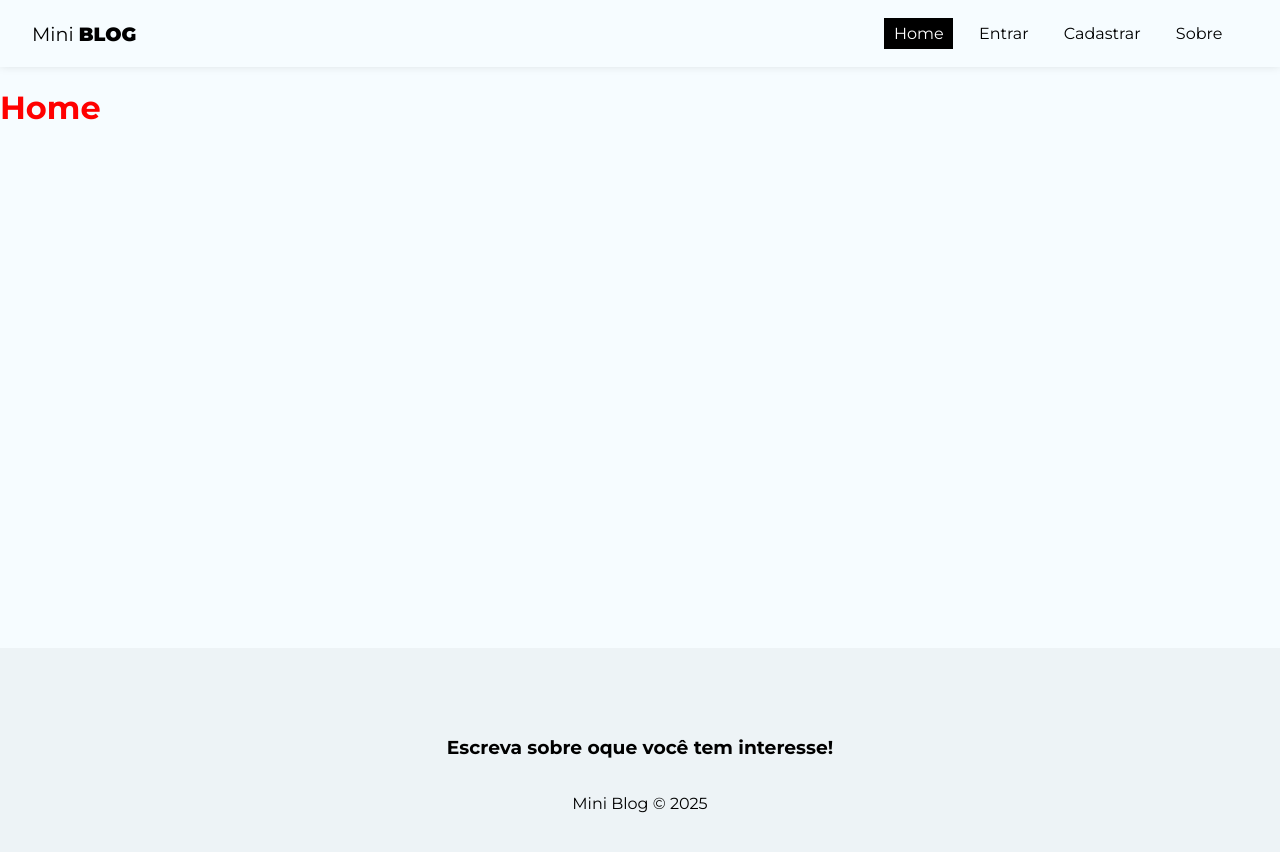
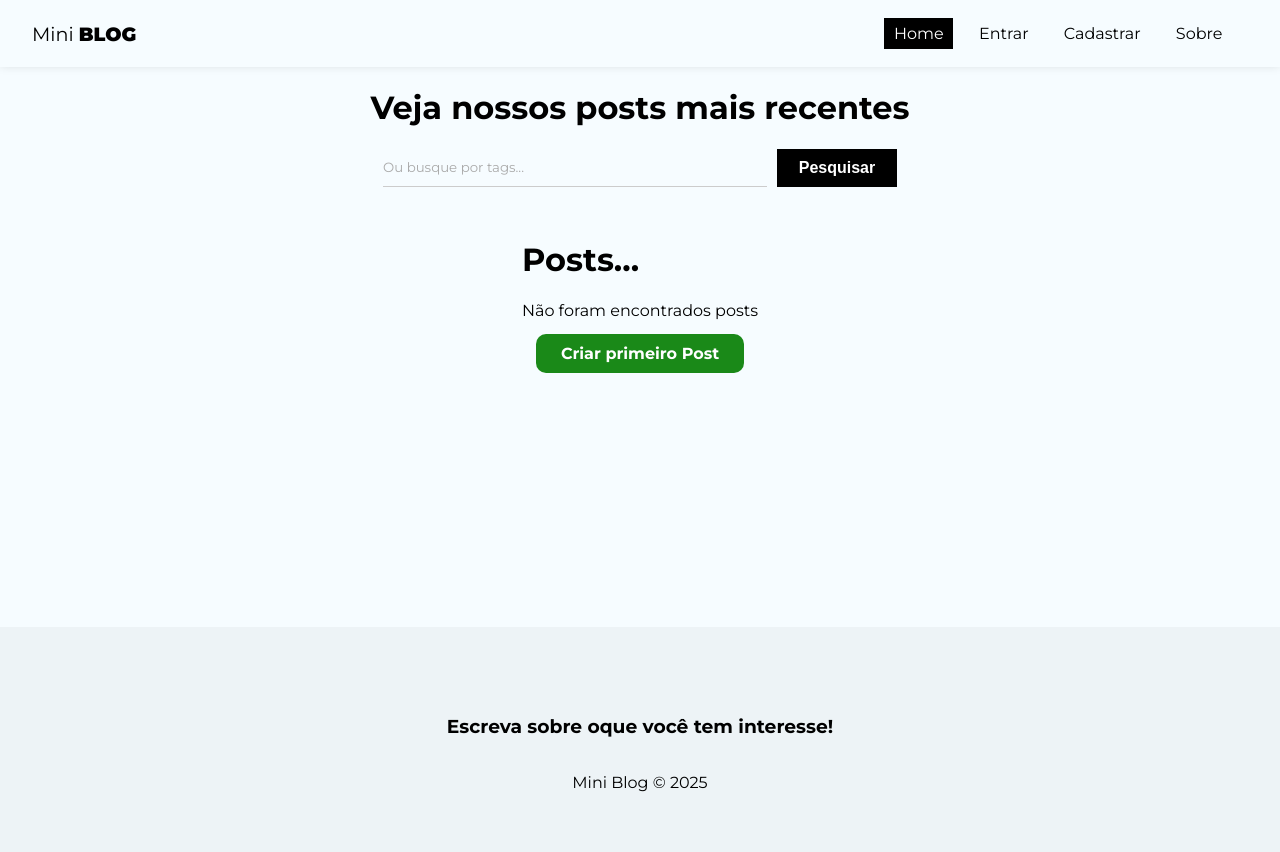
Before and after one commit to Viniciusrodd/Art_Gallery, a React (Vite) app: page / in a window 1280 px wide. Shown: the top 852 px of the page. Built offline with nearby package versions, Linux system fonts and the light colour scheme; no server answers; a web font is replaced by a local one.

Commit message:
Estruturação da homepage

```diff
--- a/src/pages/Home/Home.jsx
+++ b/src/pages/Home/Home.jsx
@@ -2,10 +2,37 @@
 // css
 import styles from './Home.module.css';
 
+// hooks
+import { useNavigate, Link } from 'react-router-dom';
+import { useState } from 'react';
+
 const Home = () => {
+    const [ query, setQuery ] = useState('');
+    const [ posts ] = useState([]);
+
+    const handleSubmit = (e) => {
+        e.preventDefault();
+    };
+
     return(
-        <div>
-            <h1 className={styles.teste}>Home</h1>
+        <div className={ styles.home }>
+            <h1>Veja nossos posts mais recentes</h1>
+
+            <form onClick={ handleSubmit } className={ styles.search_form }>
+                <input type="text" placeholder='Ou busque por tags...'
+                onChange={ (e) => setQuery(e.target.value) } />
+                <button className='btn btn-dark'>Pesquisar</button>
+            </form>
+
+            <div>
+                <h1>Posts...</h1>
+                { posts && posts.length === 0 && (
+                    <div className={ styles.noposts }>
+                        <p>Não foram encontrados posts</p>
+                        <Link to='/posts/create' className='btn'>Criar primeiro Post</Link>
+                    </div>
+                )}
+            </div>
         </div>
     );
 };
--- a/src/pages/Home/Home.module.css
+++ b/src/pages/Home/Home.module.css
@@ -1,5 +1,33 @@
 @charset "UTF-8";
 
-.teste{
-    color: red;
+.home {
+    display: flex;
+    flex-direction: column;
+    align-items: center;
+    justify-content: center;
 }
+
+.search_form {
+    max-width: 100%;
+    width: 60%;
+    display: flex;
+    justify-content: center;
+    margin-bottom: 2em;
+}
+
+.search_form input {
+    margin-right: 10px;
+    width: 50%;
+}
+
+.noposts {
+    text-align: center;
+}
+
+.noposts p {
+    margin-bottom: 1.5em;
+}
+
+.noposts a {
+    padding: 10px 25px;
+}
```
